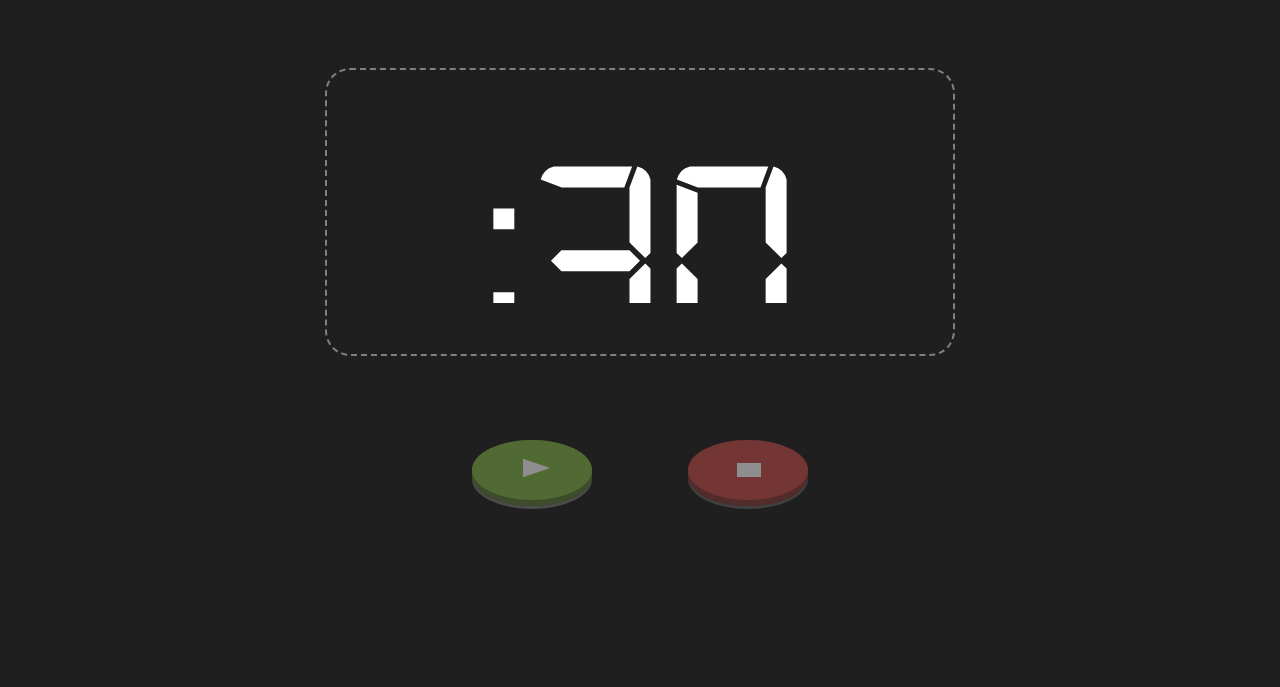
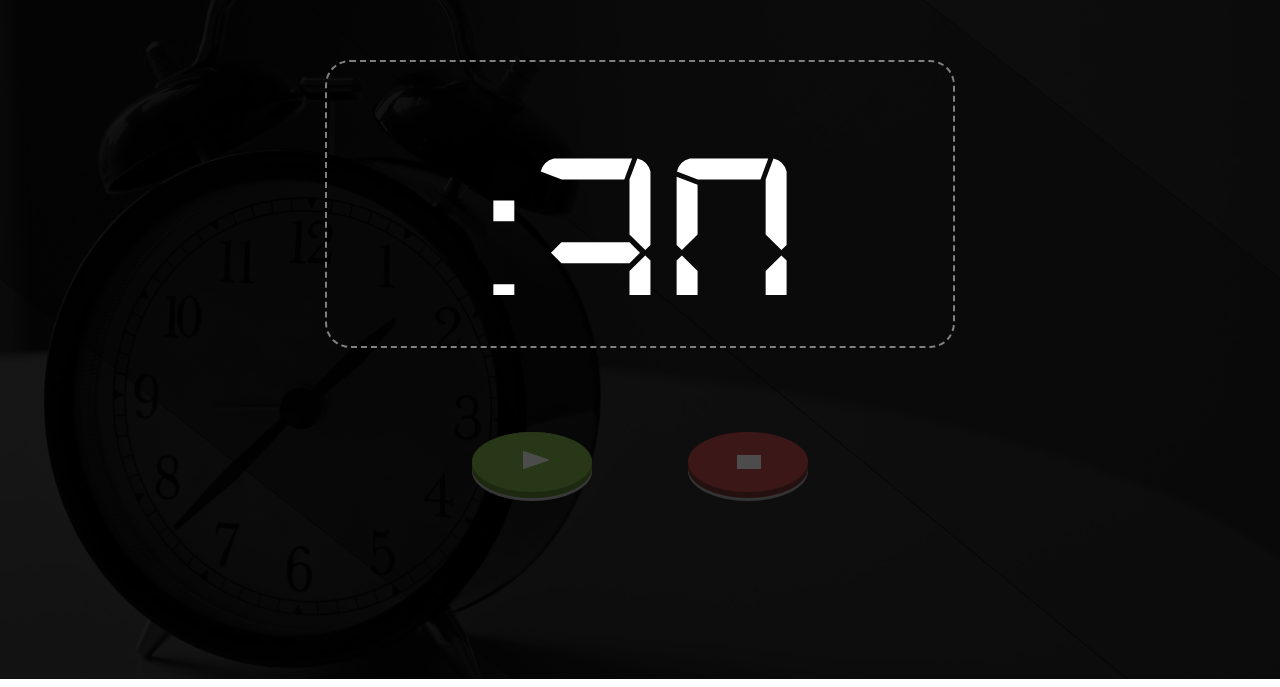
Before and after one commit to robbutcher2001/digital-chronometer, a React (Create React App) app: page / in a window 1280 px wide. Shown: the part 121-808 px from the top of the page. Built offline with nearby package versions, Linux system fonts and the light colour scheme.

Commit message:
Background overlay

```diff
--- a/src/components/Button/index.css
+++ b/src/components/Button/index.css
@@ -3,7 +3,7 @@ button {
   width: 120px;
   height: 84px;
   border: none;
-  border-radius: 60px/30px; /* if it's 2:1 ratio, you get standard cylinder but this ratio makes it move like a button? */
+  border-radius: 60px/30px;
   padding: 0;
   outline: none;
   cursor: pointer;
@@ -32,12 +32,12 @@ button:not(:disabled):active {
 button:disabled {
   cursor: auto;
   height: 66px;
-  opacity: 0.5;
+  filter: brightness(30%);
 }
 
 button.start {
-  background-color: rgba(130, 183, 75, 0.6);
-  box-shadow: 0px 3px 0px rgb(255 255 255 / 40%);
+  background-color: #5c8434;
+  box-shadow: 0px 3px 0px rgb(255 255 255 / 70%);
   margin-right: 3rem;
 }
 
@@ -46,8 +46,8 @@ button.start:before {
 }
 
 button.stop {
-  background-color: rgba(201, 76, 76, 0.6);
-  box-shadow: 0px 3px 0px rgb(255 255 255 / 30%);
+  background-color: #7b3535;
+  box-shadow: 0px 3px 0px rgb(255 255 255 / 60%);
   margin-left: 3rem;
 }
 
--- a/src/components/SetTime/index.css
+++ b/src/components/SetTime/index.css
@@ -3,7 +3,7 @@ input {
   font-size: var(--large-size);
   height: var(--large-size);
   width: 630px;
-  background-color: var(--background-colour);
+  background-color: transparent;
   color: #fff;
   text-align: center;
   border: 2px dashed #808080;
--- a/src/index.css
+++ b/src/index.css
@@ -21,10 +21,53 @@ html {
 }
 
 body {
+  margin: 0;
   color: #fff;
-  background-color: var(--background-colour);
   -webkit-font-smoothing: antialiased;
   -moz-osx-font-smoothing: grayscale;
+}
+
+.background {
+  position: absolute;
+  top: 0;
+  right: 0;
+  bottom: 0;
+  left: 0;
+  z-index: -20;
+  background-image: url(./clock.jpg);
+  background-size: cover;
+  filter: brightness(25%);
+}
+
+.overlay {
+  position: absolute;
+  top: 0;
+  right: 0;
+  bottom: 0;
+  left: 0;
+  z-index: -10;
+  background-color: var(--background-colour);
+  mix-blend-mode: hard-light;
+}
+
+.overlay.top-right {
+  clip-path: polygon(100% 0, 60% 0, 100% 50%);
+  opacity: 0.9;
+}
+
+.overlay.middle-right {
+  clip-path: polygon(60.1% 0, 100% 49.9%, 100% 100%, 88% 100%, 12% 0);
+  opacity: 0.98;
+}
+
+.overlay.middle-left {
+  clip-path: polygon(0 0, 12.1% 0, 88.1% 100%, 40% 100%, 0 50%);
+  opacity: 0.96;
+}
+
+.overlay.bottom-left {
+  clip-path: polygon(0 49.9%, 0% 100%, 40.1% 100%);
+  opacity: 0.8;
 }
 
 #toggleWrap {
--- a/src/views/Chronometer/index.tsx
+++ b/src/views/Chronometer/index.tsx
@@ -37,6 +37,13 @@ const Chronometer: FC = () => {
   const stopTimer = () => setRunning(false);
 
   return (
+    <>
+      <div className="background">
+        <div className="overlay top-right" />
+        <div className="overlay middle-right" />
+        <div className="overlay middle-left" />
+        <div className="overlay bottom-left" />
+      </div>
       <div
         id="toggleWrap"
         onClick={disableEditMode}
@@ -64,6 +71,7 @@ const Chronometer: FC = () => {
           <StopButton callback={stopTimer} disabled={!running || editMode} />
         </div>
       </div>
+    </>
   );
 };
 
```
Also changed, not shown: src/clock.jpg (added). Lines whose indentation alone changed are shown as unchanged.
